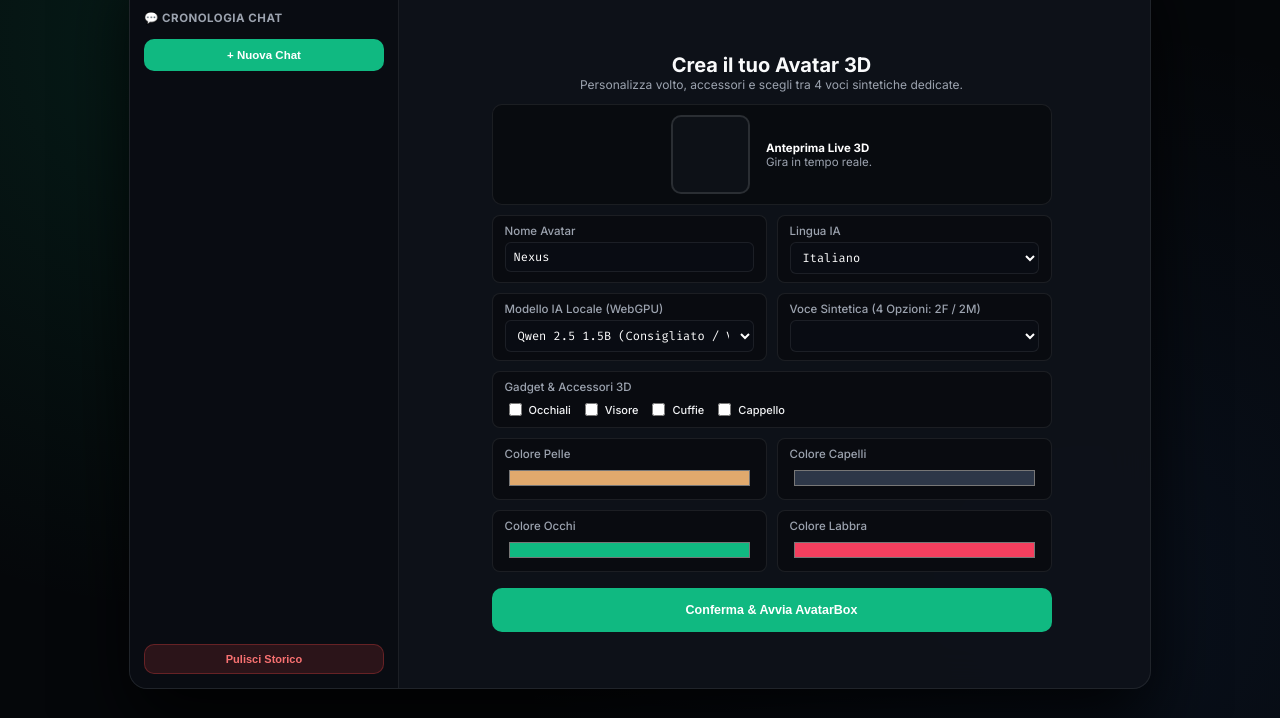
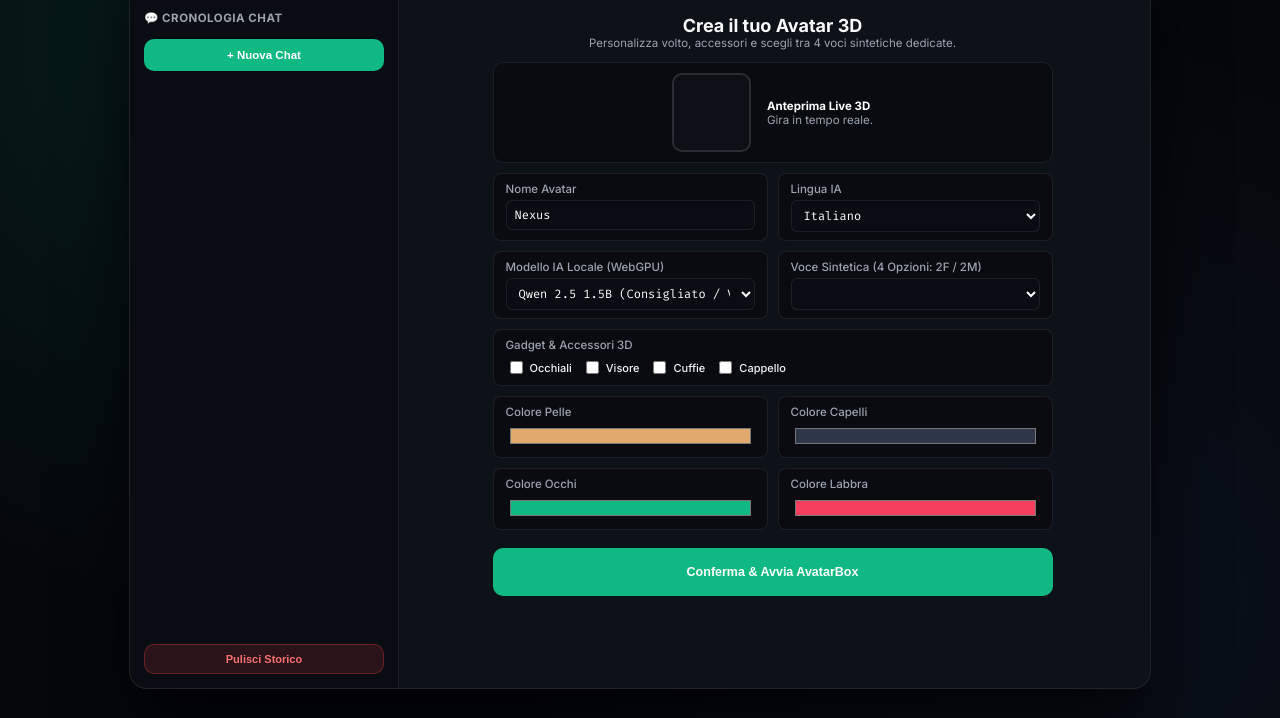
Before and after one commit to lanzettanicola-glitch/avatarbox, a plain HTML site: page index.html in a window 1280 px wide. Shown: the part 82-800 px from the top of the page. Drawn offline with nearby package versions, Linux system fonts and the light colour scheme.

Commit message:
Update index.html

```diff
--- a/index.html
+++ b/index.html
@@ -56,7 +56,7 @@
             justify-content: center;
             min-height: 100vh;
             margin: 0;
-            overflow: hidden;
+            overflow-x: hidden;
         }
 
         #game-container {
@@ -148,7 +148,6 @@
             position: relative;
         }
 
-        /* Sidebar Storico Chat con Scrollbar attiva */
         #sidebar {
             width: 240px;
             background: rgba(8, 11, 16, 0.7);
@@ -204,43 +203,44 @@
 
         #screen {
             flex: 1;
-            padding: 16px;
+            padding: 14px;
             display: flex;
             flex-direction: column;
-            justify-content: space-between;
             overflow: hidden;
         }
 
+        /* Schermata configurazione ottimizzata per lo scroll su iPhone/Mobile */
         .setup-screen {
             display: flex;
             flex-direction: column;
-            justify-content: center;
             height: 100%;
             max-width: 560px;
             margin: 0 auto;
-            text-align: center;
+            text-align: left;
             gap: 12px;
             overflow-y: auto;
-            padding-right: 6px;
+            -webkit-overflow-scrolling: touch;
+            padding: 4px 8px 30px 4px;
         }
 
         .setup-screen h1 {
             color: #f9fafb;
-            font-size: 20px;
+            font-size: 18px;
             margin: 0;
+            text-align: center;
         }
 
         .setup-screen p {
             color: var(--text-sub);
-            font-size: 12px;
+            font-size: 11.5px;
             margin: 0;
+            text-align: center;
         }
 
         .config-grid {
             display: grid;
             grid-template-columns: 1fr;
             gap: 10px;
-            text-align: left;
         }
 
         @media (min-width: 600px) {
@@ -322,7 +322,6 @@
             flex-shrink: 0;
         }
 
-        /* Contenitore Chat con Scrollbar dedicata */
         .chat-container {
             flex: 1;
             background: rgba(8, 11, 16, 0.7);
@@ -334,6 +333,7 @@
             flex-direction: column;
             gap: 12px;
             scroll-behavior: smooth;
+            -webkit-overflow-scrolling: touch;
         }
 
         .message-row {
@@ -423,6 +423,7 @@
             transition: all 0.2s;
             font-size: 12.5px;
             height: 44px;
+            flex-shrink: 0;
         }
 
         button:hover { background-color: var(--accent-hover); }
@@ -480,7 +481,7 @@
     </header>
 
     <div id="app-layout">
-        <!-- Sidebar Storico Chat con Scrollbar -->
+        <!-- Sidebar Storico Chat -->
         <div id="sidebar">
             <h3>💬 Cronologia Chat</h3>
             <button onclick="nuovaChat()" style="padding: 6px; font-size: 11.5px; margin-bottom: 4px; height: 32px;">+ Nuova Chat</button>
@@ -489,7 +490,7 @@
         </div>
 
         <div id="screen">
-            <div id="main-content" style="height: 100%; display: flex; flex-direction: column;">
+            <div id="main-content" style="height: 100%; display: flex; flex-direction: column; overflow: hidden;">
                 <div class="setup-screen" id="setupScreen">
                     <div>
                         <h1>Crea il tuo Avatar 3D</h1>
@@ -566,8 +567,8 @@
                         </div>
                     </div>
 
-                    <div>
-                        <button onclick="avviaCostruzioneIA()" style="width: 100%; height: 44px; margin-top: 4px;">Conferma & Avvia AvatarBox</button>
+                    <div style="margin-top: 6px; padding-bottom: 20px;">
+                        <button onclick="avviaCostruzioneIA()" style="width: 100%; height: 48px;">Conferma & Avvia AvatarBox</button>
                     </div>
                 </div>
             </div>
@@ -944,8 +945,8 @@
                     </div>
                 </div>
 
-                <div>
-                    <button onclick="riprendiChatDaImpostazioni()" style="width: 100%; height: 44px; margin-top: 4px;">Salva & Torna alla Chat</button>
+                <div style="margin-top: 6px; padding-bottom: 20px;">
+                    <button onclick="riprendiChatDaImpostazioni()" style="width: 100%; height: 48px;">Salva & Torna alla Chat</button>
                 </div>
             </div>
         `;
```
